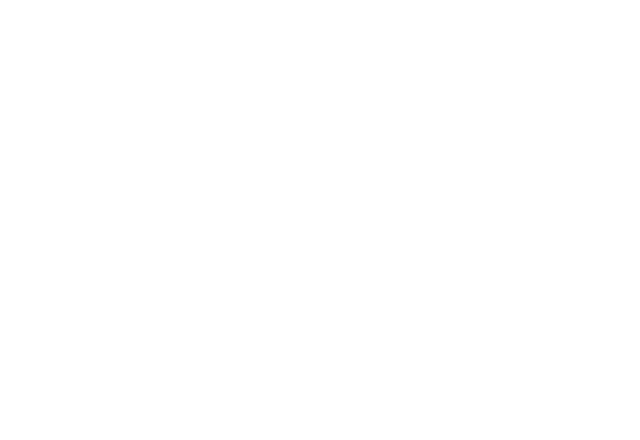
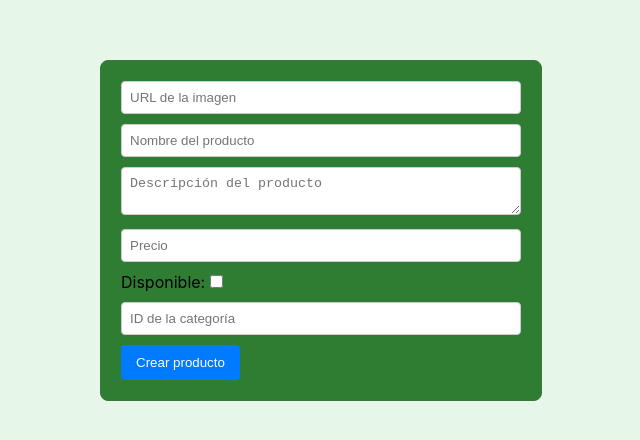
Before and after one commit to alvruigut/Gestion-Inventario-Tienda, a React (Create React App) app in the folder GestionTienda/frontend/: page /crear in a window 1280 px wide. Before the commit this address had no page. Shown: the part 170-610 px from the top of the page, without its empty margins (319-959 px from the left). Built offline with nearby package versions, Linux system fonts and the light colour scheme.

Commit message:
primer componente

```diff
--- a/GestionTienda/frontend/src/App.js
+++ b/GestionTienda/frontend/src/App.js
@@ -1,8 +1,11 @@
 import './App.css';
-import {BrowserRouter as Router, Route, Routes,Link, Form}from 'react-router-dom';
+import {BrowserRouter as Router, Route, Routes,Link}from 'react-router-dom';
 import { Fragment } from 'react';
-import { useState, useEffect } from 'react';
 import { AllProducts } from './producto/AllProducts';
+import { Carrito } from './carrito/Carrito';
+import { CrearProducto } from './producto/CrearProducto';
+
+
 function HomePage() {
   return (
     <Fragment>
@@ -27,6 +30,8 @@
         <Routes>
           <Route path="/" element={<HomePage/>}> </Route>
           <Route path="/all" element={ <AllProducts/>} ></Route>
+          <Route path="/carrito" element={ <Carrito/>} ></Route>
+          <Route path="/crear" element={ <CrearProducto/>} ></Route>
         </Routes>
       </main>
     </Router>
--- /dev/null
+++ b/GestionTienda/frontend/src/carrito/Carrito.js
@@ -0,0 +1,30 @@
+import {useEffect, useState} from 'react';
+import { Link } from 'react-router-dom';
+
+export function Carrito(){
+
+    const [carritoItems, setCarritoItems] = useState([]);
+
+    useEffect(() => {
+        const getCarrito = async () => {
+            const response = await fetch('http://localhost:9000/api/carrito/'); //poner controlador
+            const data = await response.json();
+            setCarritoItems(data);
+        };
+        getCarrito();
+      }, []);
+
+return(
+<div className='App-header'>
+        <h1>Carrito</h1>
+        <ul>
+            <li>
+            <Link to="/">Pantalla Inicial</Link>
+            </li>
+        </ul>
+        <Link to="/all">Productos</Link>
+
+      </div>
+    );
+
+}
--- a/GestionTienda/frontend/src/producto/AllProducts.js
+++ b/GestionTienda/frontend/src/producto/AllProducts.js
@@ -17,10 +17,10 @@
     return (
       <div className='App-header'>
         <h1>Todos Los Productos</h1>
+        <Link to="/carrito">Ver Carrito</Link>
+        <Link to="/">Pantalla Inicial</Link>
+        <Link to="/crear">Crear Producto</Link>
         <ul>
-          <li>
-            <Link to="/">Pantalla Inicial</Link>
-          </li>
           {products.map(product => (
            <li key={product.id}>
              {product.nombre}: {product.precio} €
--- /dev/null
+++ b/GestionTienda/frontend/src/producto/CrearProducto.js
@@ -0,0 +1,110 @@
+import React, { useState } from "react";
+import { useNavigate } from 'react-router-dom';
+
+export function CrearProducto() {
+  const navigate = useNavigate();
+  const [producto, setProducto] = useState({
+    imagen: '',
+    nombre: '',
+    descripcion: '',
+    precio: 0,
+    disponible: false,
+    categoria: {
+      id: 1
+    }
+  });
+
+  const handleChange = (e) => {
+    const { name, value } = e.target;
+    setProducto({
+      ...producto,
+      [name]: value
+    });
+  };
+
+  const handleSubmit = async (e) => {
+    e.preventDefault();
+    const response = await fetch('http://localhost:9000/api/productos/nuevo', {
+      method: 'POST',
+      headers: {
+        'Content-Type': 'application/json',
+      },
+      body: JSON.stringify(producto),
+    });
+
+    if (response.ok) {
+      console.log('Producto creado exitosamente');
+      navigate('/all');
+    } else {
+      console.error('Error al crear el producto');
+    }
+  };
+
+  return (
+    <div style={styles.container}>
+      <form onSubmit={handleSubmit} style={styles.form}>
+        <input type="text" name="imagen" onChange={handleChange} placeholder="URL de la imagen" required style={styles.input} />
+        <input type="text" name="nombre" onChange={handleChange} placeholder="Nombre del producto" required style={styles.input} />
+        <textarea name="descripcion" onChange={handleChange} placeholder="Descripción del producto" required style={styles.textarea}></textarea>
+        <input type="number" name="precio" onChange={handleChange} placeholder="Precio" required style={styles.input} />
+        <label style={styles.checkboxLabel}>
+          Disponible:
+          <input type="checkbox" name="disponible" onChange={e => setProducto({ ...producto, disponible: e.target.checked })} checked={producto.disponible} style={styles.checkbox} />
+        </label>
+        <input type="number" name="categoria.id" onChange={handleChange} placeholder="ID de la categoría" required style={styles.input} />
+        <button type="submit" style={styles.button}>Crear producto</button>
+      </form>
+    </div>
+  );
+};
+
+const styles = {
+  container: {
+    display: 'flex',
+    alignItems: 'center',
+    justifyContent: 'center',
+    height: '100vh',
+    backgroundColor: '#e6f7ea', // Fondo verde claro
+  },
+  form: {
+    width: '400px',
+    padding: '20px',
+    border: '1px solid #3c763d', // Borde verde oscuro
+    borderRadius: '8px',
+    backgroundColor: '#2e7d32', // Fondo verde oscuro
+  },
+  input: {
+    width: '100%',
+    marginBottom: '10px',
+    padding: '8px',
+    border: '1px solid #ccc',
+    borderRadius: '4px',
+    boxSizing: 'border-box',
+  },
+  textarea: {
+    width: '100%',
+    marginBottom: '10px',
+    padding: '8px',
+    border: '1px solid #ccc',
+    borderRadius: '4px',
+    boxSizing: 'border-box',
+    resize: 'vertical',
+  },
+  checkboxLabel: {
+    display: 'flex',
+    alignItems: 'center',
+    marginBottom: '10px',
+  },
+  checkbox: {
+    marginLeft: '5px',
+  },
+  button: {
+    backgroundColor: '#007bff',
+    color: '#fff',
+    padding: '10px 15px',
+    border: 'none',
+    borderRadius: '4px',
+    cursor: 'pointer',
+    transition: 'background-color 0.3s',
+  },
+};
```
Also changed, not shown: GestionTienda/frontend/src/producto/EditarProducto.js (added, +22 -0 lines), GestionTienda/frontend/src/utiles/Footer.js (+7 -0 lines), GestionTienda/frontend/src/utiles/Header.js (+7 -0 lines), 1 other file (tests, documents, lock files or other folders).
